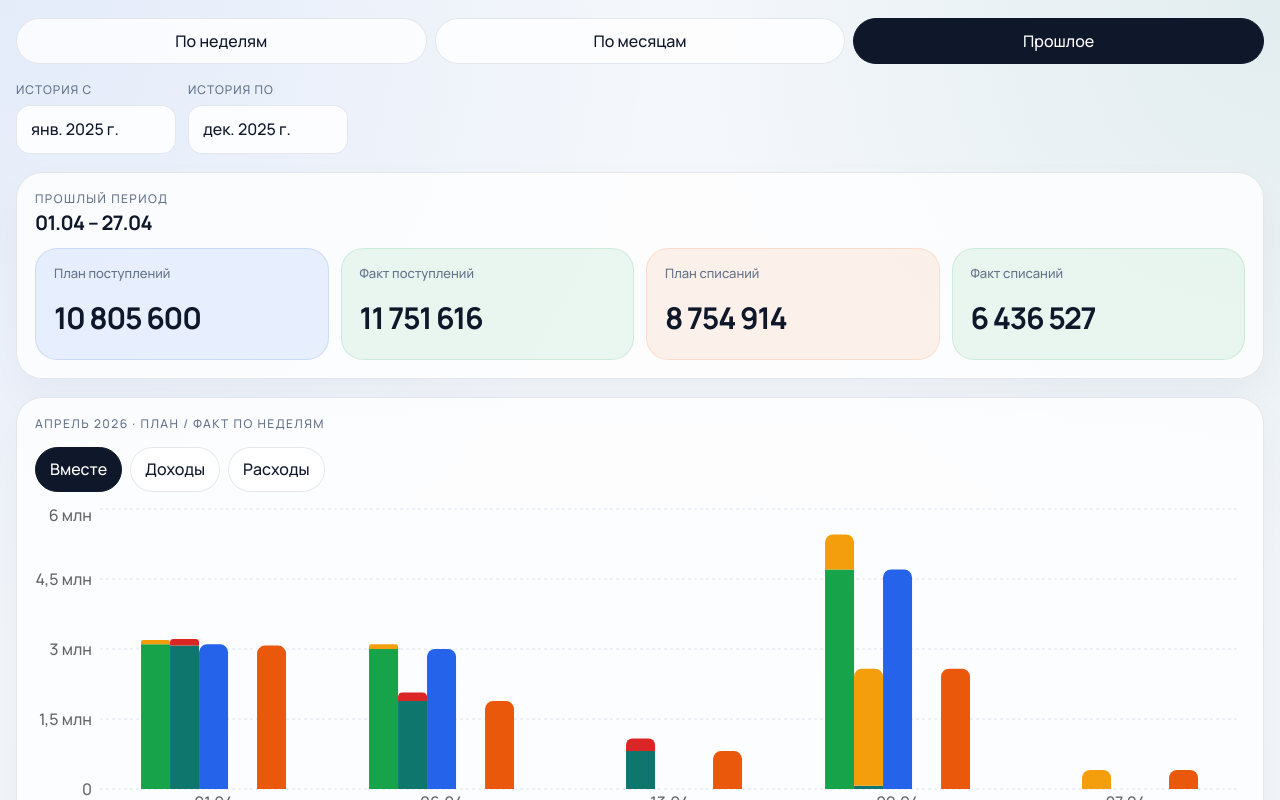
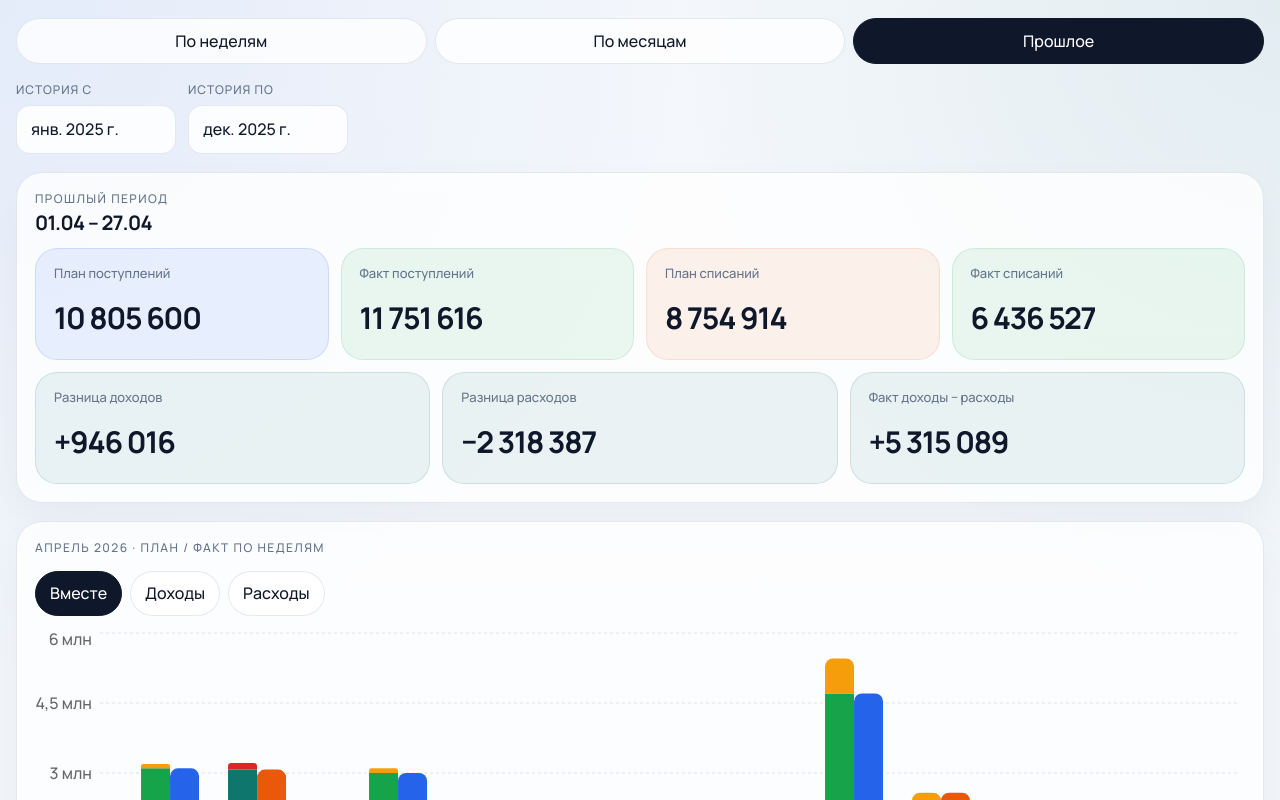
Before and after one commit to Dimusidioplut/bexfil-dashboard-web, a React (Vite) app: page / in a window 1280 px wide. Both pictures are taken after a click on the button "Прошлое". Shown: the top 800 px of the page. Built offline with nearby package versions, Linux system fonts and the light colour scheme.

Commit message:
Restore historical legend and summary deltas

```diff
--- a/src/App.css
+++ b/src/App.css
@@ -126,6 +126,11 @@
   gap: 12px;
 }
 
+.summary-stack {
+  display: grid;
+  gap: 12px;
+}
+
 .metric-tile {
   display: grid;
   gap: 10px;
@@ -179,6 +184,11 @@
 .tile-good {
   background: rgba(15, 118, 110, 0.08);
   border-color: rgba(15, 118, 110, 0.14);
+}
+
+.tile-bad {
+  background: rgba(220, 38, 38, 0.08);
+  border-color: rgba(220, 38, 38, 0.16);
 }
 
 .chart-grid {
@@ -318,6 +328,37 @@
 .chart-short {
   width: 100%;
   min-height: 260px;
+}
+
+.custom-legend {
+  display: flex;
+  flex-wrap: wrap;
+  justify-content: center;
+  align-items: center;
+  gap: 10px 16px;
+  margin-top: 10px;
+  color: var(--text-muted);
+  font-size: 14px;
+}
+
+.legend-item {
+  display: inline-flex;
+  align-items: center;
+  gap: 8px;
+  white-space: nowrap;
+}
+
+.legend-item i {
+  width: 12px;
+  height: 12px;
+  border-radius: 999px;
+  display: inline-block;
+  flex: 0 0 auto;
+}
+
+.legend-gap {
+  width: 18px;
+  height: 1px;
 }
 
 .table-wrap {
--- a/src/App.tsx
+++ b/src/App.tsx
@@ -437,6 +437,13 @@ function HistoricalScreen(props: {
   const [chartMode, setChartMode] = useState<ChartViewMode>('all')
   const aprilIncomeTotals = summarizeMetrics(props.aprilItems.filter((item) => item.metric_group === 'income'))
   const aprilExpenseTotals = summarizeMetrics(props.aprilItems.filter((item) => item.metric_group === 'expense'))
+  const aprilIncomeDeltaTone = getDeltaTone('income', aprilIncomeTotals.delta, aprilIncomeTotals.hasActual)
+  const aprilExpenseDeltaTone = getDeltaTone(
+    'expense',
+    aprilExpenseTotals.delta,
+    aprilExpenseTotals.hasActual,
+  )
+  const aprilFactBalance = aprilIncomeTotals.fact - aprilExpenseTotals.fact
   const aprilRangeLabel =
     props.aprilItems.length > 0
       ? buildRangeLabel(
@@ -503,11 +510,33 @@ function HistoricalScreen(props: {
                 <strong>{aprilRangeLabel}</strong>
               </div>
             </div>
-            <div className="summary-quad">
-              <MetricTile label="План поступлений" value={aprilIncomeTotals.plan} tone="plan" compact />
-              <MetricTile label="Факт поступлений" value={aprilIncomeTotals.fact} tone="fact" compact />
-              <MetricTile label="План списаний" value={aprilExpenseTotals.plan} tone="expense" compact />
-              <MetricTile label="Факт списаний" value={aprilExpenseTotals.fact} tone="fact" compact />
+            <div className="summary-stack">
+              <div className="summary-quad">
+                <MetricTile label="План поступлений" value={aprilIncomeTotals.plan} tone="plan" compact />
+                <MetricTile label="Факт поступлений" value={aprilIncomeTotals.fact} tone="fact" compact />
+                <MetricTile label="План списаний" value={aprilExpenseTotals.plan} tone="expense" compact />
+                <MetricTile label="Факт списаний" value={aprilExpenseTotals.fact} tone="fact" compact />
+              </div>
+              <div className="summary-strip summary-strip-trio">
+                <MetricTile
+                  label="Разница доходов"
+                  value={formatSignedNumber(aprilIncomeTotals.delta)}
+                  tone={tileToneFromDelta(aprilIncomeDeltaTone)}
+                  compact
+                />
+                <MetricTile
+                  label="Разница расходов"
+                  value={formatSignedNumber(aprilExpenseTotals.delta)}
+                  tone={tileToneFromDelta(aprilExpenseDeltaTone)}
+                  compact
+                />
+                <MetricTile
+                  label="Факт доходы − расходы"
+                  value={formatSignedNumber(aprilFactBalance)}
+                  tone={tileToneFromBalance(aprilFactBalance)}
+                  compact
+                />
+              </div>
             </div>
           </section>
 
@@ -724,11 +753,18 @@ function CombinedPlanChart(props: {
               </Bar>
             ) : null}
             {showIncome ? (
-              <Bar dataKey="incomePlan" fill={COLOR_PLAN} radius={[8, 8, 0, 0]} legendType="none" />
+              <Bar
+                dataKey="incomePlan"
+                stackId="incomePlan"
+                fill={COLOR_PLAN}
+                radius={[8, 8, 0, 0]}
+                legendType="none"
+              />
             ) : null}
             {showIncome && showExpense ? (
               <Bar
                 dataKey="groupSpacer"
+                stackId="groupSpacer"
                 fill="transparent"
                 legendType="none"
                 isAnimationActive={false}
@@ -764,6 +800,7 @@ function CombinedPlanChart(props: {
             {showExpense ? (
               <Bar
                 dataKey="expensePlan"
+                stackId="expensePlan"
                 fill={COLOR_EXPENSE}
                 radius={[8, 8, 0, 0]}
                 legendType="none"
@@ -1108,7 +1145,7 @@ function StatusBadge(props: { label: string; tone: 'good' | 'bad' | 'neutral' })
 function MetricTile(props: {
   label: string
   value: number | string
-  tone: 'plan' | 'fact' | 'expense' | 'neutral' | 'good'
+  tone: 'plan' | 'fact' | 'expense' | 'neutral' | 'good' | 'bad'
   compact?: boolean
   muted?: boolean
 }) {
@@ -1139,6 +1176,26 @@ function summarizeMetrics(
     : 0
   const delta = hasActual ? fact - plan : 0
   return { plan, fact, delta, hasActual }
+}
+
+function tileToneFromDelta(tone: DeltaTone): 'good' | 'bad' | 'neutral' {
+  if (tone === 'good') {
+    return 'good'
+  }
+  if (tone === 'bad') {
+    return 'bad'
+  }
+  return 'neutral'
+}
+
+function tileToneFromBalance(value: number): 'good' | 'bad' | 'neutral' {
+  if (value > 0) {
+    return 'good'
+  }
+  if (value < 0) {
+    return 'bad'
+  }
+  return 'neutral'
 }
 
 function summarizeCashflow(items: ErpCashflowMonthlyRecord[]) {
```
